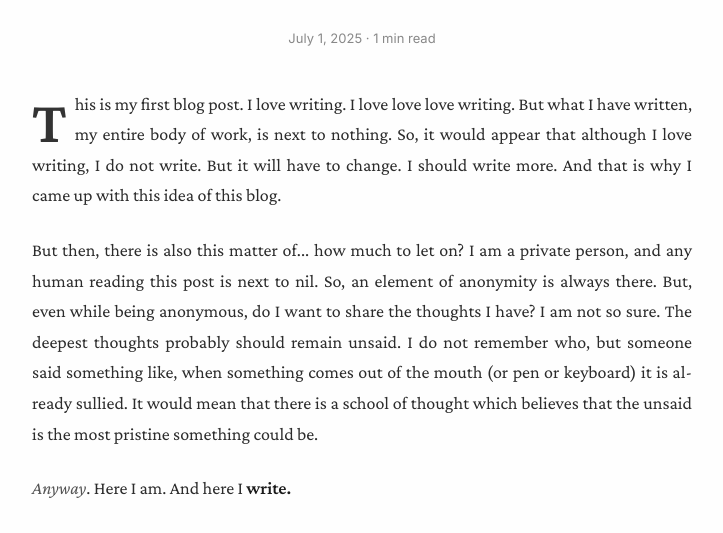
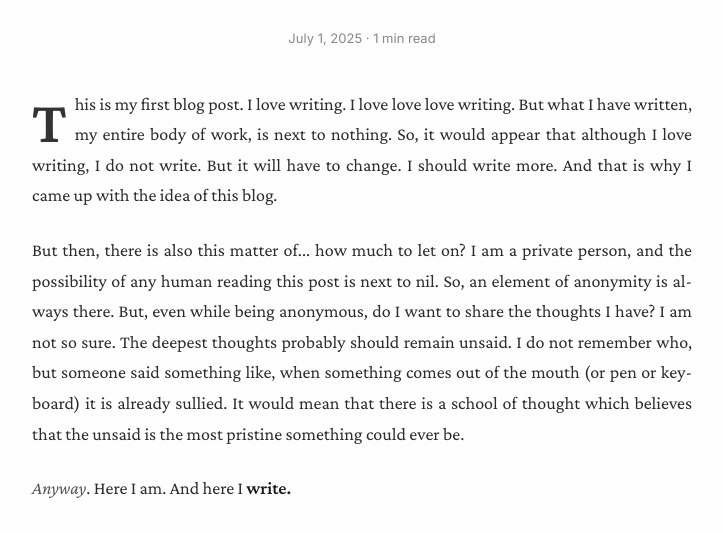
Before and after one commit to mindthespace/mindthespace.github.io, a plain HTML site: page posts/2025.07.01-my-first-blog-post.html in a window 1280 px wide. Shown: the part 267-800 px from the top of the page, without its empty margins (278-1001 px from the left). Drawn offline with nearby package versions, Linux system fonts and the light colour scheme.

Commit message:
Minor edits to index.html

```diff
--- a/posts/2025.07.01-my-first-blog-post.html
+++ b/posts/2025.07.01-my-first-blog-post.html
@@ -206,9 +206,9 @@
             </div>
 
             <div class="post-content">
-                <p>This is my first blog post. I love writing. I love love love writing. But what I have written, my entire body of work, is next to nothing. So, it would appear that although I love writing, I do not write. But it will have to change. I should write more. And that is why I came up with this idea of this blog. </p>
+                <p>This is my first blog post. I love writing. I love love love writing. But what I have written, my entire body of work, is next to nothing. So, it would appear that although I love writing, I do not write. But it will have to change. I should write more. And that is why I came up with the idea of this blog. </p>
 
-                <p>But then, there is also this matter of... how much to let on? I am a private person, and any human reading this post is next to nil. So, an element of anonymity is always there. But, even while being anonymous, do I want to share the thoughts I have? I am not so sure. The deepest thoughts probably should remain unsaid. I do not remember who, but someone said something like, when something comes out of the mouth (or pen or keyboard) it is already sullied. It would mean that there is a school of thought which believes that the unsaid is the most pristine something could be.</p>
+                <p>But then, there is also this matter of... how much to let on? I am a private person, and the possibility of any human reading this post is next to nil. So, an element of anonymity is always there. But, even while being anonymous, do I want to share the thoughts I have? I am not so sure. The deepest thoughts probably should remain unsaid. I do not remember who, but someone said something like, when something comes out of the mouth (or pen or keyboard) it is already sullied. It would mean that there is a school of thought which believes that the unsaid is the most pristine something could ever be.</p>
 
                 <p><em>Anyway</em>. Here I am. And here I <strong>write.</p>
 
```
